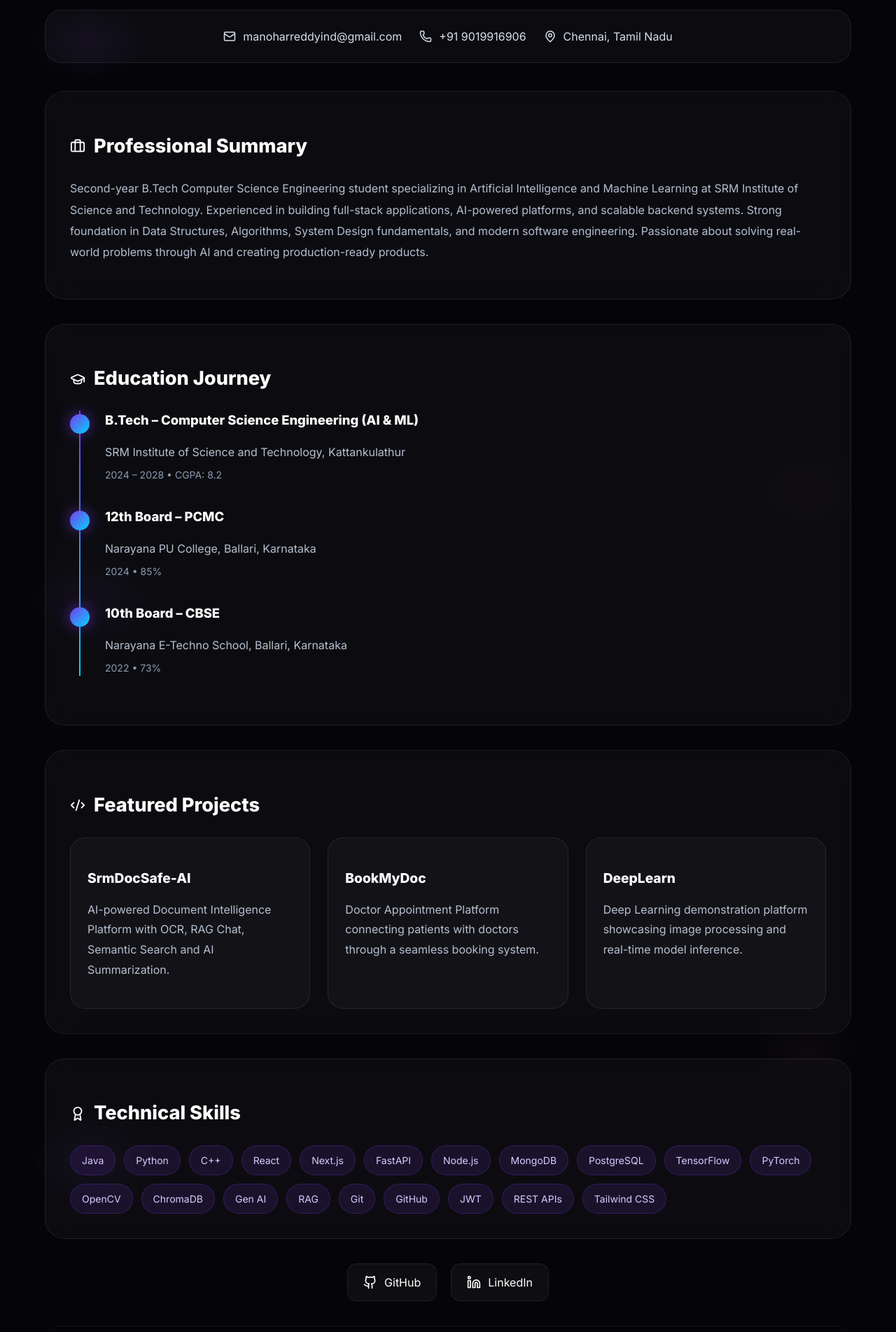
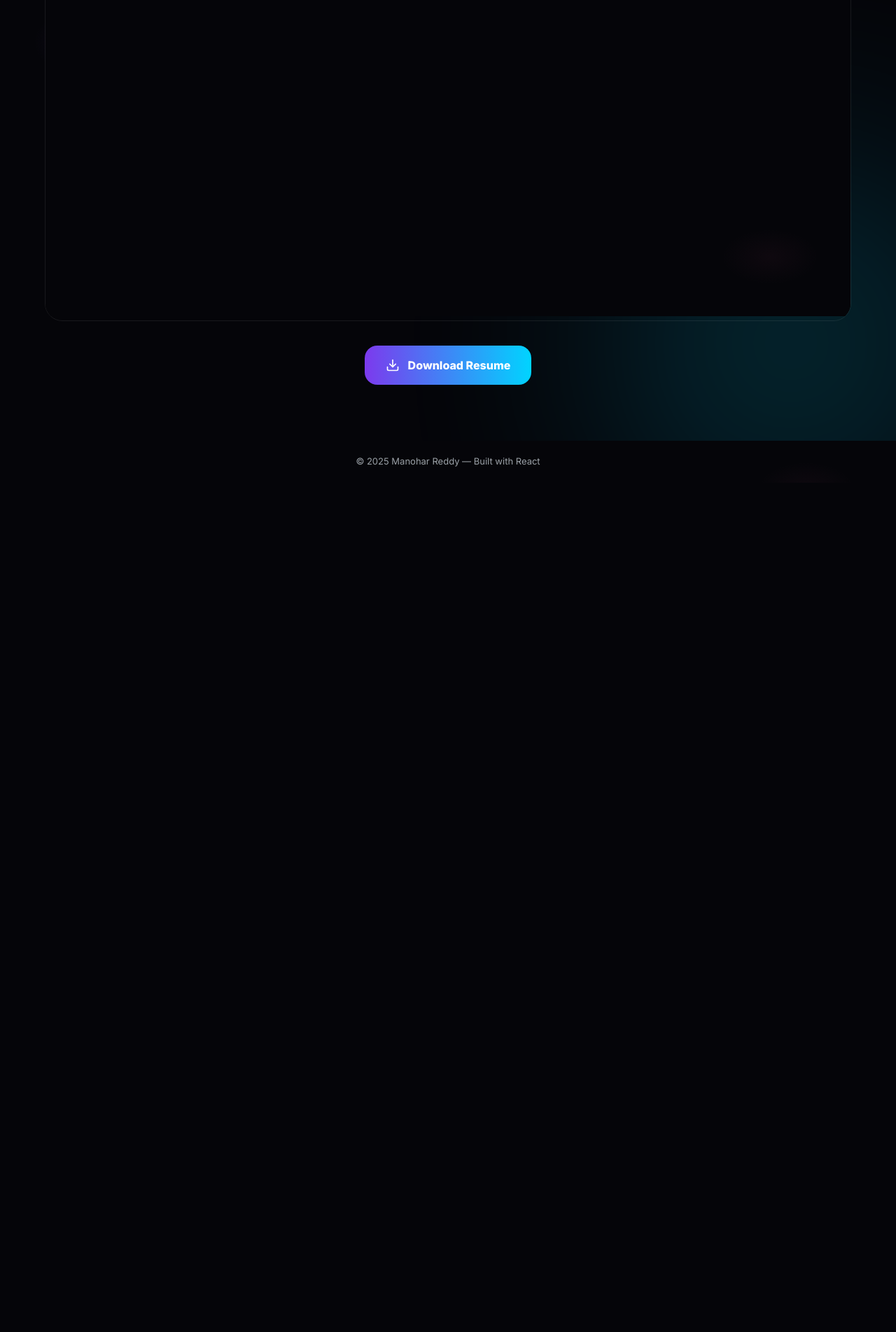
Before and after one commit to M-Manohar-Reddy30/manuportfolio2, a React (Vite) app: page /resume in a window 1280 px wide. Shown: the part 820-2724 px from the top of the page at 70% size. After the commit the page ends 1510 px from the top, so only its background shows below. Built offline with nearby package versions, Linux system fonts and the light colour scheme; the HTML template or start-up script is replaced by a standard one.

Commit message:
Updated portfolio website

```diff
--- a/src/pages/About.jsx
+++ b/src/pages/About.jsx
@@ -96,7 +96,7 @@ export default function AboutMe() {
         transition={{ duration: 0.8 }}
       >
         <span className="about-badge">
-          AI Engineer • Full Stack Developer
+          Software Engineer • MERN Stack Developer • AI/ML Enthusiast
         </span>
 
         <h1>
--- a/src/pages/Resume.jsx
+++ b/src/pages/Resume.jsx
@@ -15,51 +15,6 @@ import {
 } from "lucide-react";
 
 import "../CSS/Resume.css";
-
-const stats = [
-  { value: "8.2", label: "CGPA" },
-  { value: "3+", label: "Major Projects" },
-  { value: "20+", label: "Technologies" },
-  { value: "2028", label: "Graduation" },
-];
-
-const skills = [
-  "Java",
-  "Python",
-  "C++",
-  "React",
-  "Next.js",
-  "FastAPI",
-  "Node.js",
-  "MongoDB",
-  "PostgreSQL",
-  "TensorFlow",
-  "PyTorch",
-  "OpenCV",
-  "ChromaDB",
-  "Gen AI",
-  "RAG",
-  "Git",
-  "GitHub",
-  "JWT",
-  "REST APIs",
-  "Tailwind CSS",
-];
-
-const projects = [
-  {
-    title: "SrmDocSafe-AI",
-    desc: "AI-powered Document Intelligence Platform with OCR, RAG Chat, Semantic Search and AI Summarization.",
-  },
-  {
-    title: "BookMyDoc",
-    desc: "Doctor Appointment Platform connecting patients with doctors through a seamless booking system.",
-  },
-  {
-    title: "DeepLearn",
-    desc: "Deep Learning demonstration platform showcasing image processing and real-time model inference.",
-  },
-];
 
 export default function Resume() {
   return (
@@ -86,256 +41,13 @@ export default function Resume() {
           transition={{ duration: 0.8 }}
         >
 
-          <div className="resume-badge">
-            <Sparkles size={16} />
-            AI Engineer Portfolio Resume
-          </div>
-
           <h1>
             M Manohar Reddy
           </h1>
 
           <h3>
-            Artificial Intelligence Engineer • Full Stack Developer
+            Software Engineer • MERN Stack Developer • AI/ML Enthusiast
           </h3>
-
-          <p>
-            Passionate AI/ML Engineer and Full Stack Developer building
-            intelligent software solutions, modern web applications,
-            and real-world AI products that create measurable impact.
-          </p>
-
-        </motion.div>
-
-        {/* Stats */}
-
-        <div className="stats-grid">
-          {stats.map((item, index) => (
-            <motion.div
-              key={index}
-              className="stat-card"
-              initial={{ opacity: 0, y: 30 }}
-              whileInView={{ opacity: 1, y: 0 }}
-              transition={{ delay: index * 0.1 }}
-            >
-              <h2>{item.value}</h2>
-              <span>{item.label}</span>
-            </motion.div>
-          ))}
-        </div>
-
-        {/* Contact */}
-
-        <motion.div
-          className="contact-card"
-          initial={{ opacity: 0 }}
-          whileInView={{ opacity: 1 }}
-        >
-
-          <div>
-            <Mail size={18} />
-            <span>manoharreddyind@gmail.com</span>
-          </div>
-
-          <div>
-            <Phone size={18} />
-            <span>+91 9019916906</span>
-          </div>
-
-          <div>
-            <MapPin size={18} />
-            <span>Chennai, Tamil Nadu</span>
-          </div>
-
-        </motion.div>
-
-        {/* Professional Summary */}
-
-        <motion.div
-          className="resume-card premium-card"
-          initial={{ opacity: 0, y: 20 }}
-          whileInView={{ opacity: 1, y: 0 }}
-        >
-
-          <h2>
-            <Briefcase size={22} />
-            Professional Summary
-          </h2>
-
-          <p>
-            Second-year B.Tech Computer Science Engineering student
-            specializing in Artificial Intelligence and Machine Learning
-            at SRM Institute of Science and Technology.
-            Experienced in building full-stack applications,
-            AI-powered platforms, and scalable backend systems.
-            Strong foundation in Data Structures, Algorithms,
-            System Design fundamentals, and modern software engineering.
-            Passionate about solving real-world problems through AI
-            and creating production-ready products.
-          </p>
-
-        </motion.div>
-                {/* Education */}
-
-        <motion.div
-          className="resume-card premium-card"
-          initial={{ opacity: 0, y: 20 }}
-          whileInView={{ opacity: 1, y: 0 }}
-        >
-
-          <h2>
-            <GraduationCap size={22} />
-            Education Journey
-          </h2>
-
-          <div className="timeline">
-
-            <div className="timeline-item">
-              <div className="timeline-dot"></div>
-
-              <div>
-                <h3>
-                  B.Tech – Computer Science Engineering
-                  (AI & ML)
-                </h3>
-
-                <p>
-                  SRM Institute of Science and Technology,
-                  Kattankulathur
-                </p>
-
-                <span>
-                  2024 – 2028 • CGPA: 8.2
-                </span>
-              </div>
-            </div>
-
-            <div className="timeline-item">
-              <div className="timeline-dot"></div>
-
-              <div>
-                <h3>12th Board – PCMC</h3>
-
-                <p>
-                  Narayana PU College,
-                  Ballari, Karnataka
-                </p>
-
-                <span>
-                  2024 • 85%
-                </span>
-              </div>
-            </div>
-
-            <div className="timeline-item">
-              <div className="timeline-dot"></div>
-
-              <div>
-                <h3>10th Board – CBSE</h3>
-
-                <p>
-                  Narayana E-Techno School,
-                  Ballari, Karnataka
-                </p>
-
-                <span>
-                  2022 • 73%
-                </span>
-              </div>
-            </div>
-
-          </div>
-
-        </motion.div>
-
-        {/* Projects */}
-
-        <motion.div
-          className="resume-card premium-card"
-          initial={{ opacity: 0 }}
-          whileInView={{ opacity: 1 }}
-        >
-
-          <h2>
-            <Code2 size={22} />
-            Featured Projects
-          </h2>
-
-          <div className="resume-projects">
-
-            {projects.map((project, index) => (
-              <motion.div
-                key={index}
-                className="resume-project-card"
-                whileHover={{
-                  y: -8,
-                }}
-              >
-                <h3>{project.title}</h3>
-
-                <p>{project.desc}</p>
-              </motion.div>
-            ))}
-
-          </div>
-
-        </motion.div>
-
-        {/* Skills */}
-
-        <motion.div
-          className="resume-card premium-card"
-          initial={{ opacity: 0 }}
-          whileInView={{ opacity: 1 }}
-        >
-
-          <h2>
-            <Award size={22} />
-            Technical Skills
-          </h2>
-
-          <div className="skills-cloud">
-
-            {skills.map((skill, index) => (
-              <motion.span
-                key={index}
-                whileHover={{
-                  scale: 1.08,
-                }}
-              >
-                {skill}
-              </motion.span>
-            ))}
-
-          </div>
-
-        </motion.div>
-
-        {/* Social Links */}
-
-        <motion.div
-          className="resume-socials"
-          initial={{ opacity: 0 }}
-          whileInView={{ opacity: 1 }}
-        >
-
-          <a
-            href="https://github.com/M-Manohar-Reddy30"
-            target="_blank"
-            rel="noreferrer"
-          >
-            <Github size={20} />
-            GitHub
-          </a>
-
-          <a
-            href="https://www.linkedin.com/in/manoharreddy-ai"
-            target="_blank"
-            rel="noreferrer"
-          >
-            <Linkedin size={20} />
-            LinkedIn
-          </a>
 
         </motion.div>
 
```
